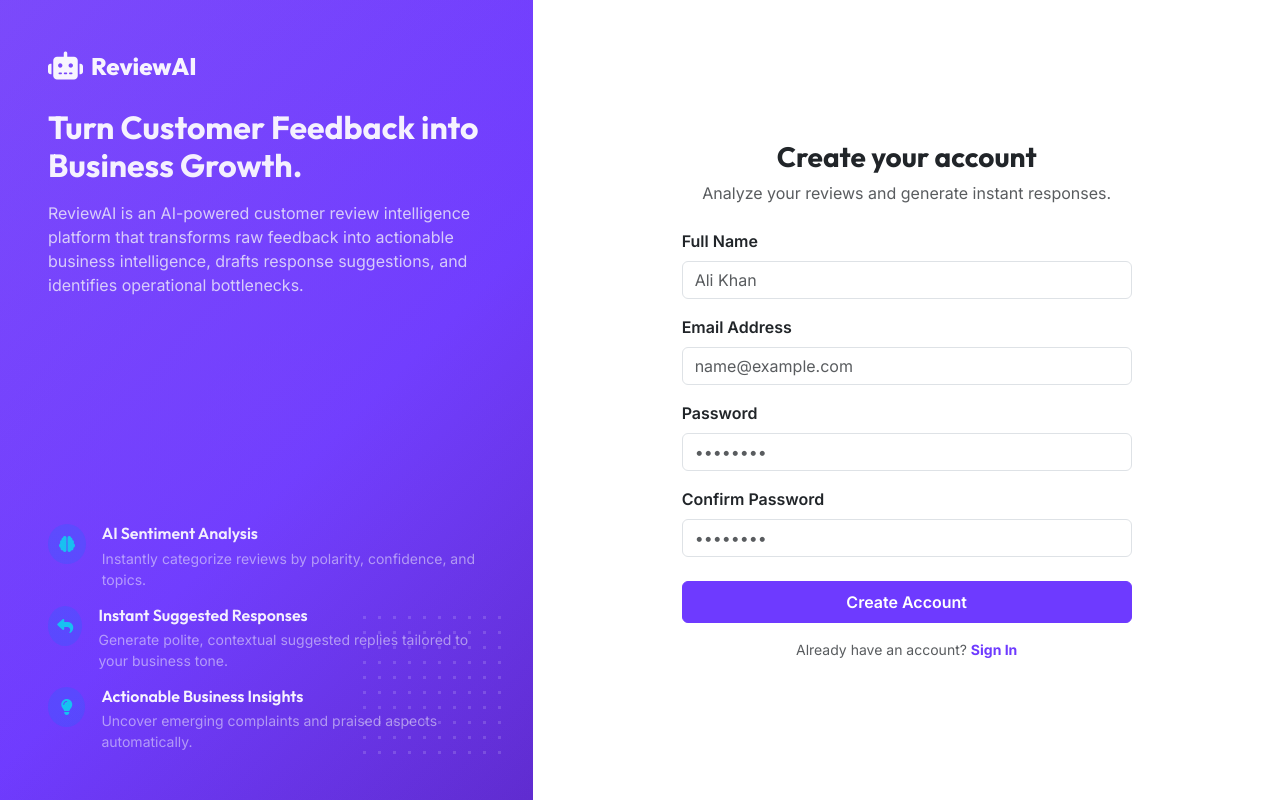
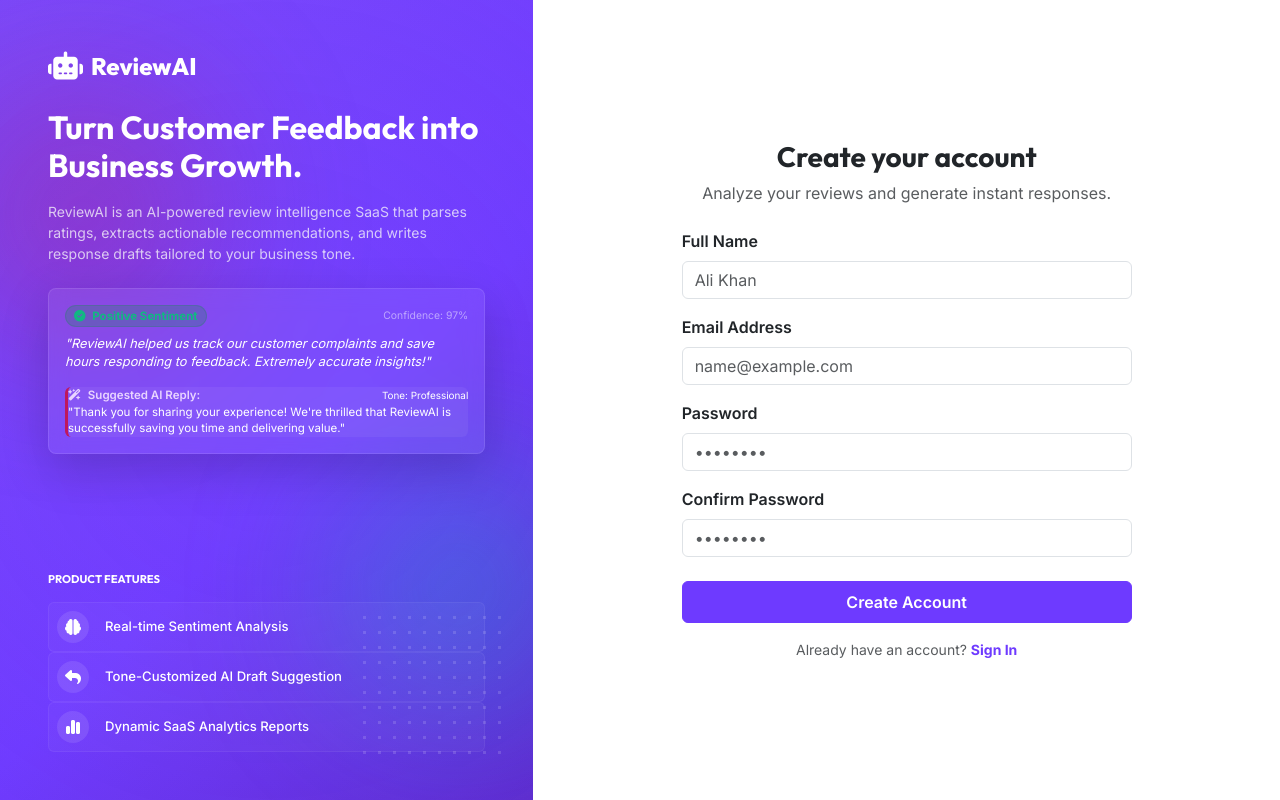
Before and after one commit to Hamzaiftikhar01/ReviewAI, a Django app: page /accounts/register/ in a window 1280 px wide. Run offline with Django 5.2, Linux system fonts and the light colour scheme.

Commit message:
Redesign auth split sidebar with glowing background orbs, glassmorphic review replies widget, and clean feature items

```diff
--- a/reviewai/static/css/style.css
+++ b/reviewai/static/css/style.css
@@ -60,6 +60,41 @@ h1, h2, h3, h4, h5, h6, .brand-logo {
     overflow: hidden;
 }
 
+.glow-orb {
+    position: absolute;
+    width: 250px;
+    height: 250px;
+    border-radius: 50%;
+    filter: blur(80px);
+    opacity: 0.35;
+    pointer-events: none;
+    z-index: 0;
+}
+
+.glow-orb-1 {
+    background-color: #BE185D; /* Magenta glow */
+    top: 10%;
+    left: -10%;
+    animation: floatOrb1 18s ease-in-out infinite alternate;
+}
+
+.glow-orb-2 {
+    background-color: #06B6D4; /* Cyan/Teal glow */
+    bottom: 10%;
+    right: -10%;
+    animation: floatOrb2 22s ease-in-out infinite alternate;
+}
+
+@keyframes floatOrb1 {
+    0% { transform: translate(0, 0) scale(1); }
+    100% { transform: translate(40px, 30px) scale(1.15); }
+}
+
+@keyframes floatOrb2 {
+    0% { transform: translate(0, 0) scale(1); }
+    100% { transform: translate(-30px, -40px) scale(0.9); }
+}
+
 @keyframes gradientBG {
     0% { background-position: 0% 50%; }
     50% { background-position: 100% 50%; }
@@ -68,6 +103,8 @@ h1, h2, h3, h4, h5, h6, .brand-logo {
 
 .auth-sidebar .brand-logo {
     color: #ffffff !important;
+    position: relative;
+    z-index: 2;
 }
 
 .auth-sidebar::before {
@@ -79,6 +116,7 @@ h1, h2, h3, h4, h5, h6, .brand-logo {
     height: 200%;
     background: radial-gradient(circle, rgba(139,92,246,0.15) 0%, rgba(91,33,182,0) 70%);
     pointer-events: none;
+    z-index: 1;
 }
 
 .auth-sidebar-dots {
--- a/reviewai/templates/auth_base.html
+++ b/reviewai/templates/auth_base.html
@@ -17,42 +17,63 @@
 <div class="container-fluid p-0">
     <div class="row g-0 auth-container">
         <!-- Left Side: Branding -->
+        <!-- Left Side: Branding -->
         <div class="col-lg-5 auth-sidebar d-flex flex-column justify-content-between">
+            <!-- Background Orbs -->
+            <div class="glow-orb glow-orb-1"></div>
+            <div class="glow-orb glow-orb-2"></div>
+
+            <div class="auth-content d-flex flex-column justify-content-between h-100" style="position: relative; z-index: 2;">
                 <div class="auth-branding">
                     <a href="/" class="brand-logo mb-4 text-white">
                         <i class="fa-solid fa-robot text-white fs-3"></i>
                         ReviewAI
                     </a>
                     <h2 class="text-white fw-bold mb-3">Turn Customer Feedback into Business Growth.</h2>
-                <p class="text-light opacity-75">ReviewAI is an AI-powered customer review intelligence platform that transforms raw feedback into actionable business intelligence, drafts response suggestions, and identifies operational bottlenecks.</p>
+                    <p class="text-light opacity-75 small mb-0">ReviewAI is an AI-powered review intelligence SaaS that parses ratings, extracts actionable recommendations, and writes response drafts tailored to your business tone.</p>
+
+                    <!-- Floating Glass AI Reply Mockup Widget -->
+                    <div class="glass-widget mt-4 p-3 rounded-3 shadow-lg border border-white border-opacity-10" style="background: rgba(255, 255, 255, 0.07); backdrop-filter: blur(10px); -webkit-backdrop-filter: blur(10px);">
+                        <div class="d-flex align-items-center justify-content-between mb-2">
+                            <span class="badge rounded-pill bg-success bg-opacity-25 text-success border border-success border-opacity-25 py-1 px-2" style="font-size: 0.72rem; color: #10B981 !important;">
+                                <i class="fa-solid fa-circle-check me-1"></i> Positive Sentiment
+                            </span>
+                            <span class="small text-white opacity-50" style="font-size: 0.65rem;">Confidence: 97%</span>
+                        </div>
+                        <p class="text-white small mb-3 fst-italic" style="font-size: 0.8rem; line-height: 1.4;">"ReviewAI helped us track our customer complaints and save hours responding to feedback. Extremely accurate insights!"</p>
+
+                        <div class="reply-container p-2.5 rounded-2" style="background: rgba(255, 255, 255, 0.05); border-left: 3px solid #BE185D;">
+                            <div class="d-flex align-items-center justify-content-between mb-1.5">
+                                <span class="small text-white fw-semibold" style="font-size: 0.72rem; color: #E9D5FF !important;"><i class="fa-solid fa-wand-magic-sparkles me-1 text-pink"></i> Suggested AI Reply:</span>
+                                <span class="small text-white opacity-40" style="font-size: 0.62rem;">Tone: Professional</span>
+                            </div>
+                            <p class="small text-white opacity-80 mb-0" style="font-size: 0.72rem; line-height: 1.4;">"Thank you for sharing your experience! We're thrilled that ReviewAI is successfully saving you time and delivering value."</p>
+                        </div>
+                    </div>
                 </div>
 
-            <div class="auth-benefits mt-5 d-none d-lg-block">
-                <div class="d-flex align-items-start gap-3 mb-3">
-                    <div class="bg-primary bg-opacity-25 rounded-circle p-2 d-flex align-items-center justify-content-center" style="width: 40px; height: 40px;">
-                        <i class="fa-solid fa-brain text-info"></i>
+                <div class="auth-benefits mt-4 d-none d-lg-block">
+                    <h6 class="text-white opacity-40 mb-3 small text-uppercase fw-bold tracking-wider" style="font-size: 0.7rem;">Product Features</h6>
+
+                    <div class="d-flex align-items-center gap-3 mb-2.5 p-2 rounded-2" style="background: rgba(255, 255, 255, 0.03); border: 1px solid rgba(255, 255, 255, 0.05);">
+                        <div class="rounded-circle d-flex align-items-center justify-content-center bg-white bg-opacity-10 text-white" style="width: 32px; height: 32px; min-width: 32px;">
+                            <i class="fa-solid fa-brain fs-6 text-pink"></i>
                         </div>
-                    <div>
-                        <h6 class="text-white mb-1">AI Sentiment Analysis</h6>
-                        <p class="small text-light opacity-50 mb-0">Instantly categorize reviews by polarity, confidence, and topics.</p>
+                        <span class="small text-white opacity-90 fw-medium" style="font-size: 0.82rem;">Real-time Sentiment Analysis</span>
                     </div>
+
+                    <div class="d-flex align-items-center gap-3 mb-2.5 p-2 rounded-2" style="background: rgba(255, 255, 255, 0.03); border: 1px solid rgba(255, 255, 255, 0.05);">
+                        <div class="rounded-circle d-flex align-items-center justify-content-center bg-white bg-opacity-10 text-white" style="width: 32px; height: 32px; min-width: 32px;">
+                            <i class="fa-solid fa-reply fs-6 text-pink"></i>
                         </div>
-                <div class="d-flex align-items-start gap-3 mb-3">
-                    <div class="bg-primary bg-opacity-25 rounded-circle p-2 d-flex align-items-center justify-content-center" style="width: 40px; height: 40px;">
-                        <i class="fa-solid fa-reply text-info"></i>
+                        <span class="small text-white opacity-90 fw-medium" style="font-size: 0.82rem;">Tone-Customized AI Draft Suggestion</span>
                     </div>
-                    <div>
-                        <h6 class="text-white mb-1">Instant Suggested Responses</h6>
-                        <p class="small text-light opacity-50 mb-0">Generate polite, contextual suggested replies tailored to your business tone.</p>
+
+                    <div class="d-flex align-items-center gap-3 p-2 rounded-2" style="background: rgba(255, 255, 255, 0.03); border: 1px solid rgba(255, 255, 255, 0.05);">
+                        <div class="rounded-circle d-flex align-items-center justify-content-center bg-white bg-opacity-10 text-white" style="width: 32px; height: 32px; min-width: 32px;">
+                            <i class="fa-solid fa-chart-simple fs-6 text-pink"></i>
                         </div>
-                </div>
-                <div class="d-flex align-items-start gap-3">
-                    <div class="bg-primary bg-opacity-25 rounded-circle p-2 d-flex align-items-center justify-content-center" style="width: 40px; height: 40px;">
-                        <i class="fa-solid fa-lightbulb text-info"></i>
-                    </div>
-                    <div>
-                        <h6 class="text-white mb-1">Actionable Business Insights</h6>
-                        <p class="small text-light opacity-50 mb-0">Uncover emerging complaints and praised aspects automatically.</p>
+                        <span class="small text-white opacity-90 fw-medium" style="font-size: 0.82rem;">Dynamic SaaS Analytics Reports</span>
                     </div>
                 </div>
             </div>
```
Lines whose indentation alone changed are shown as unchanged.
